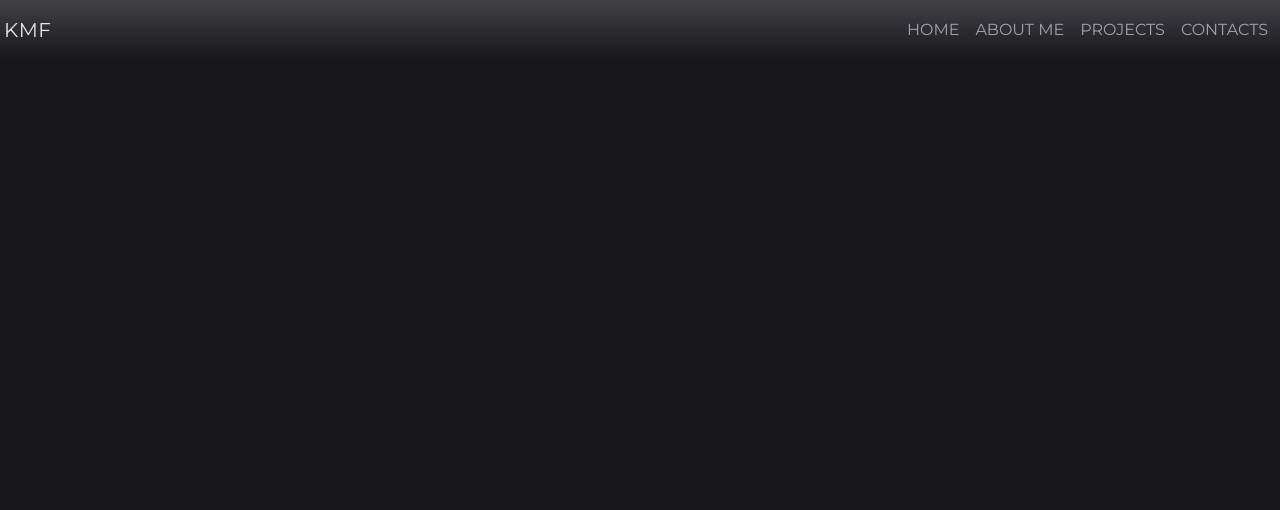
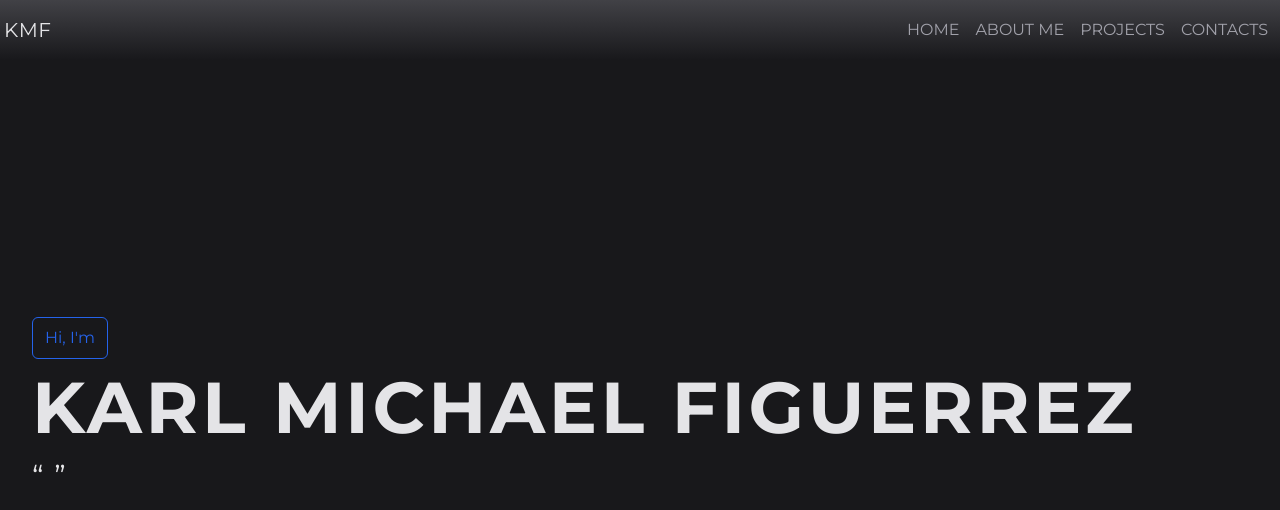
Before and after one commit to kmfiguerrez/next-x-portfolio, a Next.js app: page / in a window 1280 px wide. Shown: the top 510 px of the page. Built offline with nearby package versions, Linux system fonts and the light colour scheme.

Commit message:
Added Home section.
- Added components for home section.

```diff
--- a/src/app/page.tsx
+++ b/src/app/page.tsx
@@ -1,12 +1,13 @@
 import NavLinks from "@/components/header/nav";
+import HomeSection from "@/components/sections/home/home";
 import Image from "next/image";
 
 export default function Home() {
   return (
   <>
     <NavLinks />
-    <main>
-
+    <main className="container">
+      <HomeSection />
     </main>
   </>
   );
--- /dev/null
+++ b/src/components/sections/home/disappearing-text.tsx.tsx
@@ -0,0 +1,215 @@
+'use client'
+
+import { Dispatch, SetStateAction, useEffect, useRef, useState } from "react";
+
+export default function DisappearingText() {
+    const jobTitles: Array<string[]> = [['IT', 'SPECIALIST'], ['JAVASCRIPT', 'DEVELOPER']];
+    const firstJob = jobTitles[0]
+    const secondJob = jobTitles[1]
+    const [currentJob, setCurrentJob] = useState<string>('first-job'); // first-job, second-job.
+    const [firstWord, setFirstWord] = useState<string>('');
+    const [secondWord, setSecondWord] = useState<string>('');
+    const [status, setstatus] = useState<string>('displaying'); // displaying, sleeping, removing.
+    const [nextWord, setNextWord] = useState<string>('first-word'); // first-word, second-word.
+    const countRef = useRef(0);
+
+
+    const displayTextSync = (
+        text: string,
+        customHook: Dispatch<SetStateAction<string>>,
+        currentWord: string,
+        delay: number
+        ) => {
+        /**
+         * text - characters to display.
+         * customHook - state functions(setFirstWord, setSecondWord).
+         * currentWord - state variables(firstWord, secondWord).
+        */
+
+        const timeoutId = setTimeout(() => {
+            customHook(currentWord + text[countRef.current])
+            countRef.current++ // Count characters.
+        }, delay)
+
+        // To prevent displaying undefined.
+        if (countRef.current === text.length) {
+            clearTimeout(timeoutId)
+
+            // Reset characters count.
+            countRef.current = 0
+
+            // To display the next word.
+            setNextWord('second-word')
+
+            // If done with the second word.
+            if (nextWord === 'second-word') {
+                // Set the status.
+                setstatus('sleeping')
+            }
+        }
+    }
+
+    const removeTextSync = (
+        customHook: Dispatch<SetStateAction<string>>,
+        currentWord: string,
+        delay: number
+        ) => {
+        /**
+         * customHook - state functions(setFirstWord, setSecondWord).
+         * currentWord - state variables(firstWord, secondWord).
+        */
+
+        // Set the countRef to the length of the second word
+        // then to the first word by reading the nextWord state variable.
+        nextWord === 'second-word' ? countRef.current = secondWord.length : countRef.current = firstWord.length
+
+        const timeoutId = setTimeout(() => {
+            // Remove each character from the last char position.
+            // Start first with the second word.
+            let wordToRemove = currentWord.split('')
+            wordToRemove.pop();
+
+            customHook(wordToRemove.join(''))
+            countRef.current--
+        }, delay)
+
+        // To prevent displaying undefined.
+        if (countRef.current === 0) {
+            clearTimeout(timeoutId)
+
+            // If done with the second word then set it to first word.
+            setNextWord('first-word')
+
+            // If done with the first word then set the status.
+            if (nextWord === 'first-word') {
+                setstatus('displaying')
+            }
+        }
+    }
+
+    const sleep = async (delay: number) => {
+        return new Promise((resolve, reject) => {
+            setTimeout(() => {
+                resolve("Done sleeping!")
+                setstatus('removing')
+            }, delay)
+        })
+    }
+
+    useEffect(() => {
+
+        const display = async () => {
+
+            // switch (status) {
+            //     case 'displaying': {
+            //         if (nextWord === 'first-word') {
+            //             displayTextSync(firstJob[0], setFirstWord, firstWord, 100);
+            //         } else {
+            //             displayTextSync(firstJob[1], setSecondWord, secondWord, 100)
+            //         }
+            //         break;
+            //     }
+            //     case 'sleeping': {
+            //         await sleep(3000)
+            //         break;
+            //     }
+            //     case 'removing': {
+            //         if (nextWord === 'second-word') {
+            //             removeTextSync(setSecondWord, secondWord, 100)
+            //         } else {
+            //             removeTextSync(setFirstWord, firstWord, 100)
+            //         }
+            //         break;
+            //     }
+            //     default:
+            //         break;
+            // }
+
+
+            switch (currentJob) {
+                case 'first-job': {
+                    // Check status
+                    if (status === 'displaying') {
+                        nextWord === 'first-word' ? (
+                            displayTextSync(firstJob[0], setFirstWord, firstWord, 100)
+                        ) : (
+                            displayTextSync(firstJob[1], setSecondWord, secondWord, 100)
+                        )
+                        break;
+                    } else if (status === 'sleeping') {
+                        await sleep(3000)
+                        break;
+                    } else {
+                        // Otherwise status is removing.
+                        nextWord === 'second-word' ? (
+                            removeTextSync(setSecondWord, secondWord, 100)
+                        ) : (
+                            removeTextSync(setFirstWord, firstWord, 100)
+                        )
+                    }
+
+                    // If done with the first job, then set the next job.
+                    if (currentJob === 'first-job' && status === 'removing' && nextWord === 'first-word') {
+                        setCurrentJob('second-job')
+                        break;
+                    }
+                }
+                case 'second-job':{
+                    // Check status
+                    if (status === 'displaying') {
+                        nextWord === 'first-word' ? (
+                            displayTextSync(secondJob[0], setFirstWord, firstWord, 100)
+                        ) : (
+                            displayTextSync(secondJob[1], setSecondWord, secondWord, 100)
+                        )
+                        break;
+                    } else if (status === 'sleeping') {
+                        await sleep(3000)
+                        break;
+                    } else {
+                        // Otherwise status is removing.
+                        nextWord === 'second-word' ? (
+                            removeTextSync(setSecondWord, secondWord, 100)
+                        ) : (
+                            removeTextSync(setFirstWord, firstWord, 100)
+                        )
+                    }
+
+                    // If done with the second job, then back to the first job.
+                    if (currentJob === 'second-job' && status === 'removing' && nextWord === 'first-word') {
+                        setCurrentJob('first-job')
+                        break;
+                    }
+                }
+
+                default:
+                    console.log('Error: cant read jobs!')
+                    break;
+            }
+
+        }
+
+        display()
+
+    }, [firstWord, secondWord, status, nextWord])
+
+    return (
+      <p className={`
+        before:content-[open-quote]
+        after:content-[close-quote]
+        sm:text-lg
+        md:text-xl
+        lg:text-3xl
+        tracking-wider
+      `}>
+        {firstWord} <span className="text-blue-600">{secondWord}</span>
+      </p>
+
+      // <p>{nextWord.toString()}</p>
+      // <p>{currentJob}</p>
+      // <p>current count: {countRef.current}</p>
+      // <p>status: {status.toString()}</p>
+      // <p>{firstJob[0].length}</p>
+
+    )
+}
--- /dev/null
+++ b/src/components/sections/home/home.tsx
@@ -0,0 +1,47 @@
+import DisappearingText from "@/components/sections/home/disappearing-text.tsx";
+import Link from 'next/link'
+
+const HomeSection = () => {
+  return (
+    <section id="home" className="flex items-center min-h-screen">
+      {/* This outer div is a flex item. */}
+      <div>
+        <div>
+          <Link
+            href={'/#about-me'}
+            className="
+              transition-colors
+              inline-block border
+              border-blue-600
+              rounded-md
+              text-blue-600
+              py-2
+              px-3
+              hover:bg-blue-500
+              hover:text-white
+              hover:border-zinc-950
+              my-3
+            "
+          >
+            Hi, I'm
+          </Link>
+        </div>
+        {/* Name. */}
+        <p className="
+              text-3xl
+              sm:text-4xl
+              lg:text-7xl
+              font-bold
+              tracking-wider
+              mb-4
+            ">
+          KARL MICHAEL FIGUERREZ
+        </p>
+        {/* Disappearing text. */}
+        <DisappearingText />
+      </div>
+    </section>
+  )
+}
+
+export default HomeSection
```
